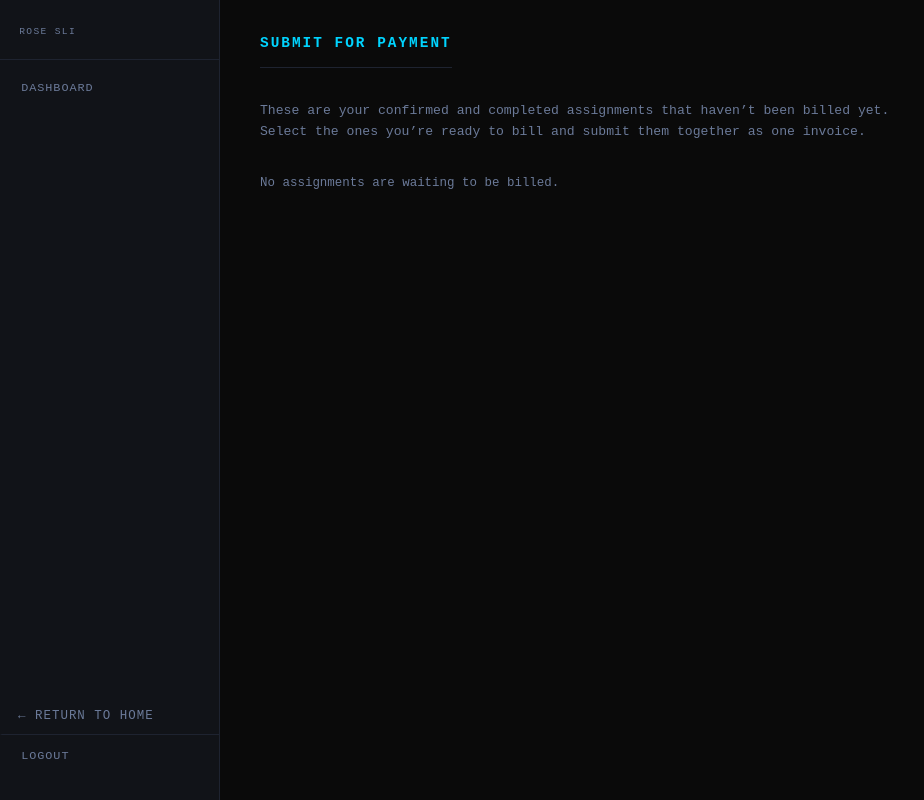
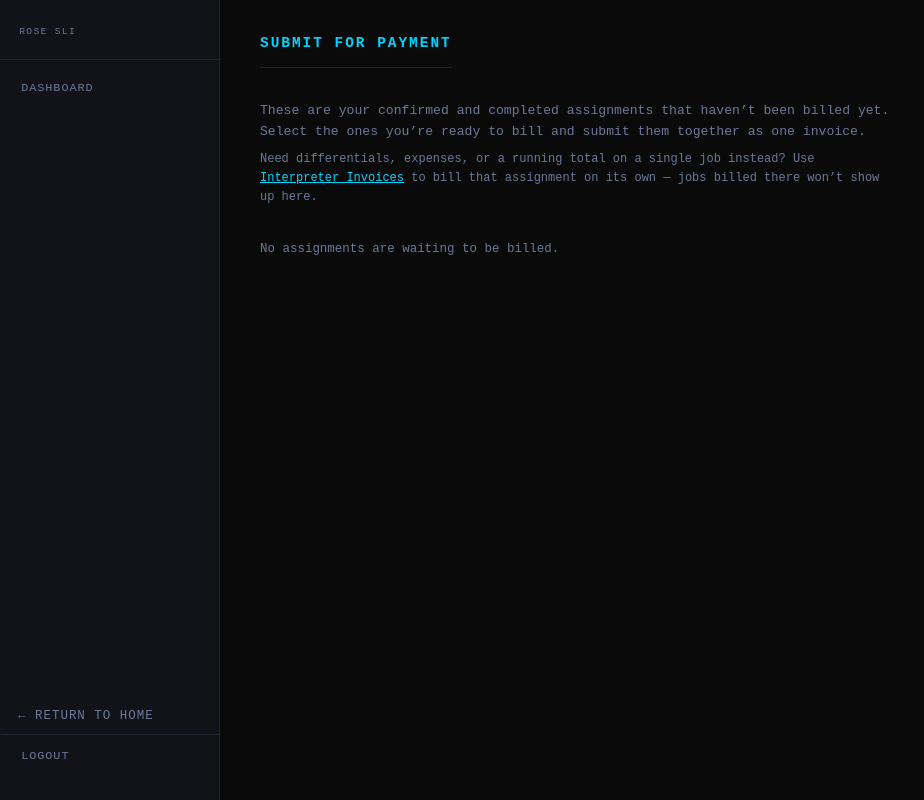
Before and after one commit to ARBarrySeal/rosesli-website, a Flask app: template templates/portal_pay_review.html in a window 1280 px wide. Shown: the whole page, without its empty margins (0-924 px from the left). Run offline with Flask 3, Linux system fonts and the light colour scheme; the template is opened without the code that fills it, so the values that code supplies are empty; some libraries are stand-ins or nearby versions.

Commit message:
Add cross-links clarifying the two interpreter payment paths
Interpreter Invoices (per-job, differentials/expenses/running total) and
Submit for Payment (bundle several jobs into one invoice) are both valid
but easy to confuse. Each page now briefly explains what it's for and
links to the other.

```diff
--- a/templates/portal_invoices.html
+++ b/templates/portal_invoices.html
@@ -45,6 +45,12 @@
 {% endmacro %}
 
 {% if g.user.role == 'employee' %}
+
+  <p style="color:var(--muted);font-size:.75rem;max-width:640px;margin-bottom:1.5rem;">
+    Bill one job at a time here — needed for differentials, expenses, or a running total on a
+    single assignment. To bundle several jobs into one payment instead, use
+    <a href="/portal/pay/review" style="color:var(--accent);">Submit for Payment</a>.
+  </p>
 
   <form method="POST" action="/portal/invoices/submit-batch" id="batchSubmitForm">
     <input type="hidden" name="csrf_token" value="{{ csrf_token() }}"/>
--- a/templates/portal_pay_review.html
+++ b/templates/portal_pay_review.html
@@ -5,9 +5,14 @@
 <div style="display:flex;justify-content:space-between;align-items:center;margin-bottom:.5rem;">
   <h1>Submit for Payment</h1>
 </div>
-<p style="color:var(--muted);font-size:.82rem;max-width:640px;margin-bottom:2rem;">
+<p style="color:var(--muted);font-size:.82rem;max-width:640px;margin-bottom:.5rem;">
   These are your confirmed and completed assignments that haven&rsquo;t been billed yet.
   Select the ones you&rsquo;re ready to bill and submit them together as one invoice.
+</p>
+<p style="color:var(--muted);font-size:.75rem;max-width:640px;margin-bottom:2rem;">
+  Need differentials, expenses, or a running total on a single job instead? Use
+  <a href="/portal/invoices" style="color:var(--accent);">Interpreter Invoices</a> to bill that
+  assignment on its own — jobs billed there won&rsquo;t show up here.
 </p>
 
 {% if jobs %}
```
